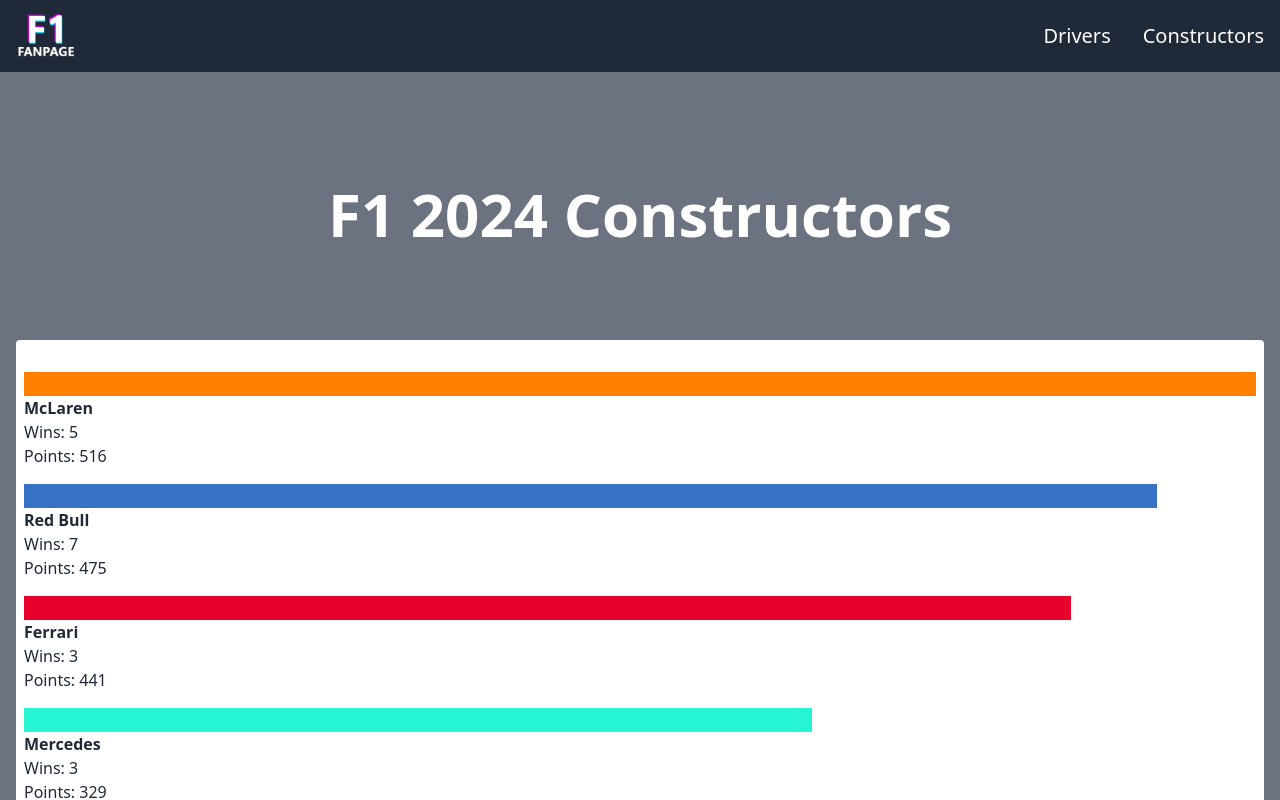
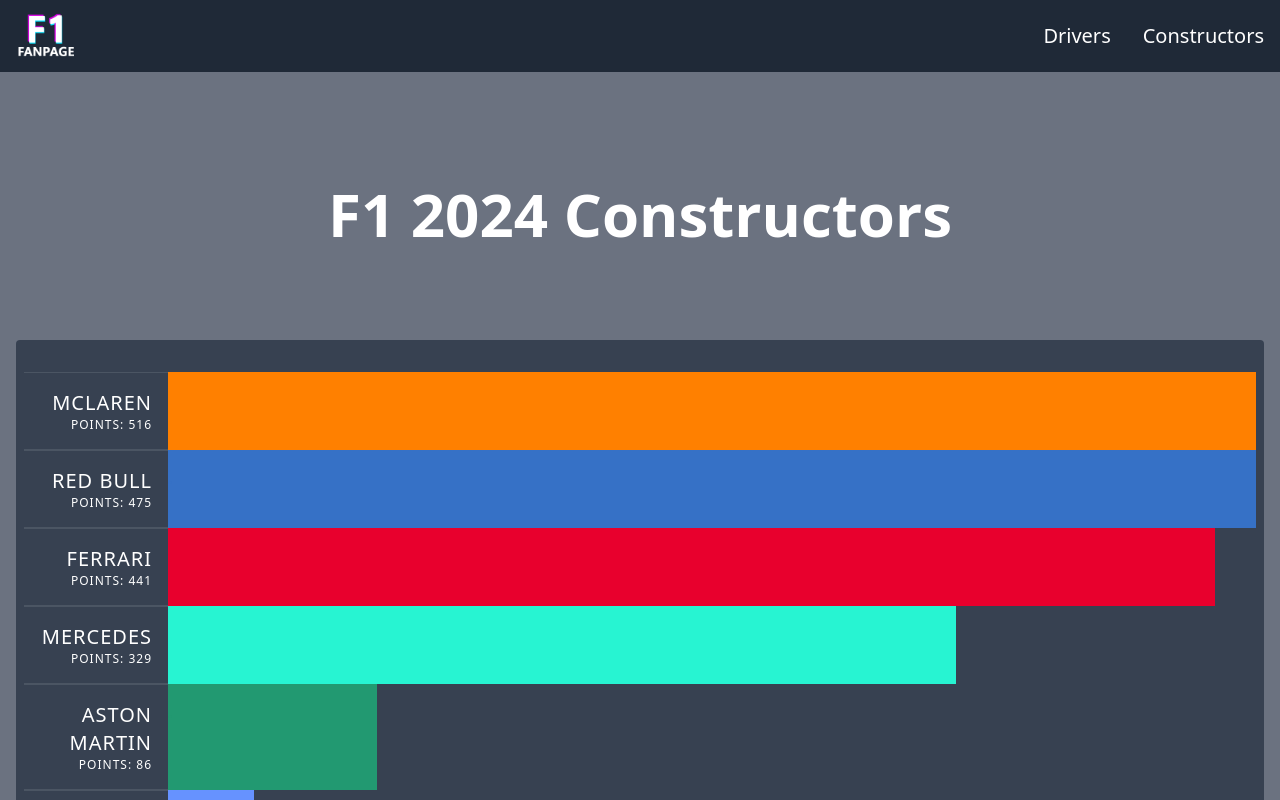
Before and after one commit to armilwebdev/f1fanpage, a React (Vite) app: page /constructors in a window 1280 px wide. Shown: the top 800 px of the page. Built offline with nearby package versions, Linux system fonts and the light colour scheme.

Commit message:
Added Graph to Constructors

```diff
--- a/src/pages/Constructors.jsx
+++ b/src/pages/Constructors.jsx
@@ -26,6 +26,32 @@
             <div className="p-4">
                 <h1 className="text-2xl md:text-6xl font-bold text-center mt-24 text-white">F1 2024 Constructors</h1>
                 <div className="mt-24">
+                <div className="w-full bg-gray-700 py-8 px-2 rounded">
+                        {teams.map((team, index) => (
+
+                        <div key={index} className=" flex 0">
+                        <div className="tracking-wider min-w-36 max-w-28 py-4 text-right pr-4
+                                        uppercase text-xs sm:text-xl border-gray-600 border-y"
+                        style={{
+                            width: `${Math.round((team.points / topTeamPoints) * 100)}%`,
+                            }}>
+                            <div>{team.Constructor.name}</div>
+                            <div className="text-xs">Points: {team.points}</div>
+                        </div>
+                        <div
+                            className="font-bold py-4 ml-0"
+                            style={{
+                                width: `${Math.round((team.points / topTeamPoints) * 100)}%`,
+                                backgroundColor: team.color,
+                                color: team.color
+                            }}
+                        >
+                            .
+                        </div>
+
+                        </div>
+                        ))}
+                   </div>
                    <div className="grid grid-cols-1 w-full bg-white text-gray-800 py-8 px-2 rounded">
                         {teams.map((team, index) => (
                         <div key={index} className="mb-4">
@@ -40,6 +66,7 @@
                             .
                         </div>
                             <div className="font-bold">{team.Constructor.name}</div>
+                            <div>Position: {team.position}</div>
                             <div>Wins: {team.wins}</div>
                             <div>Points: {team.points}</div>
 
```
